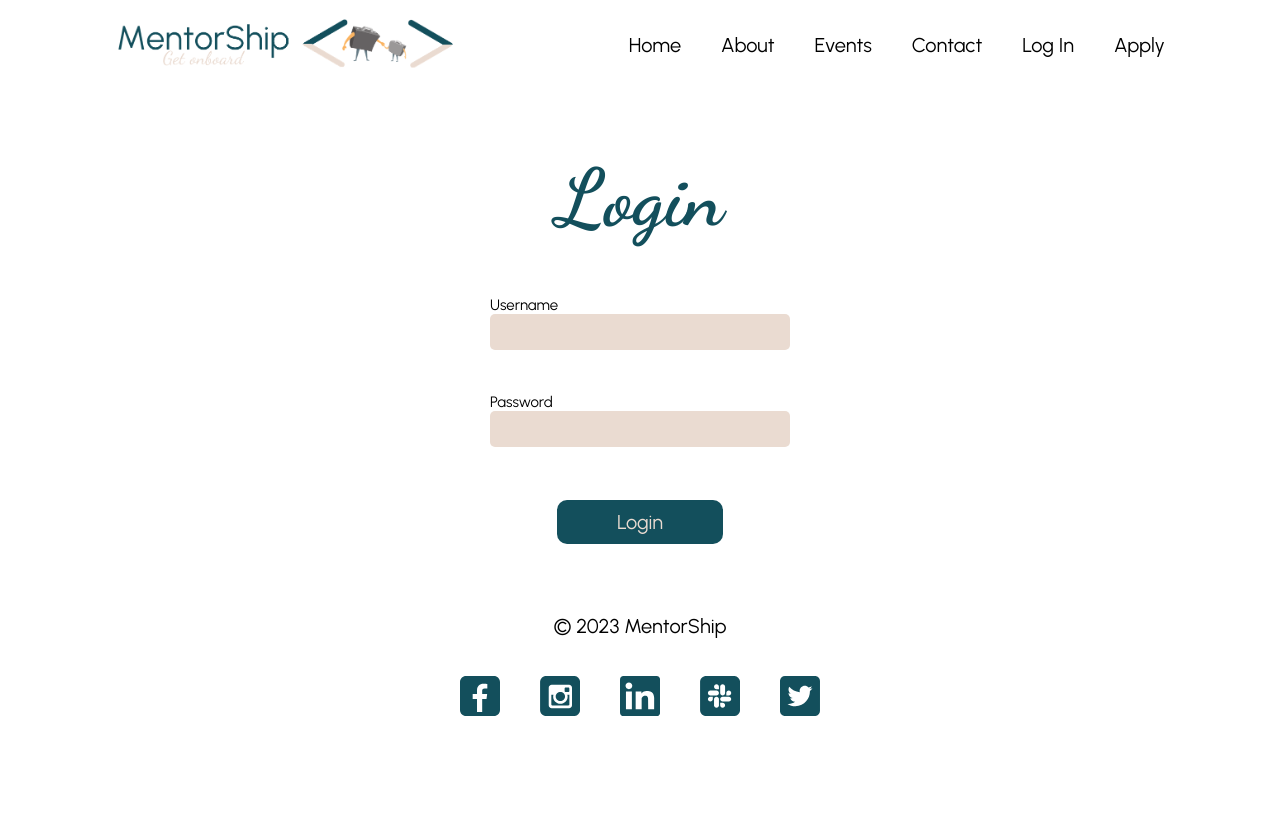
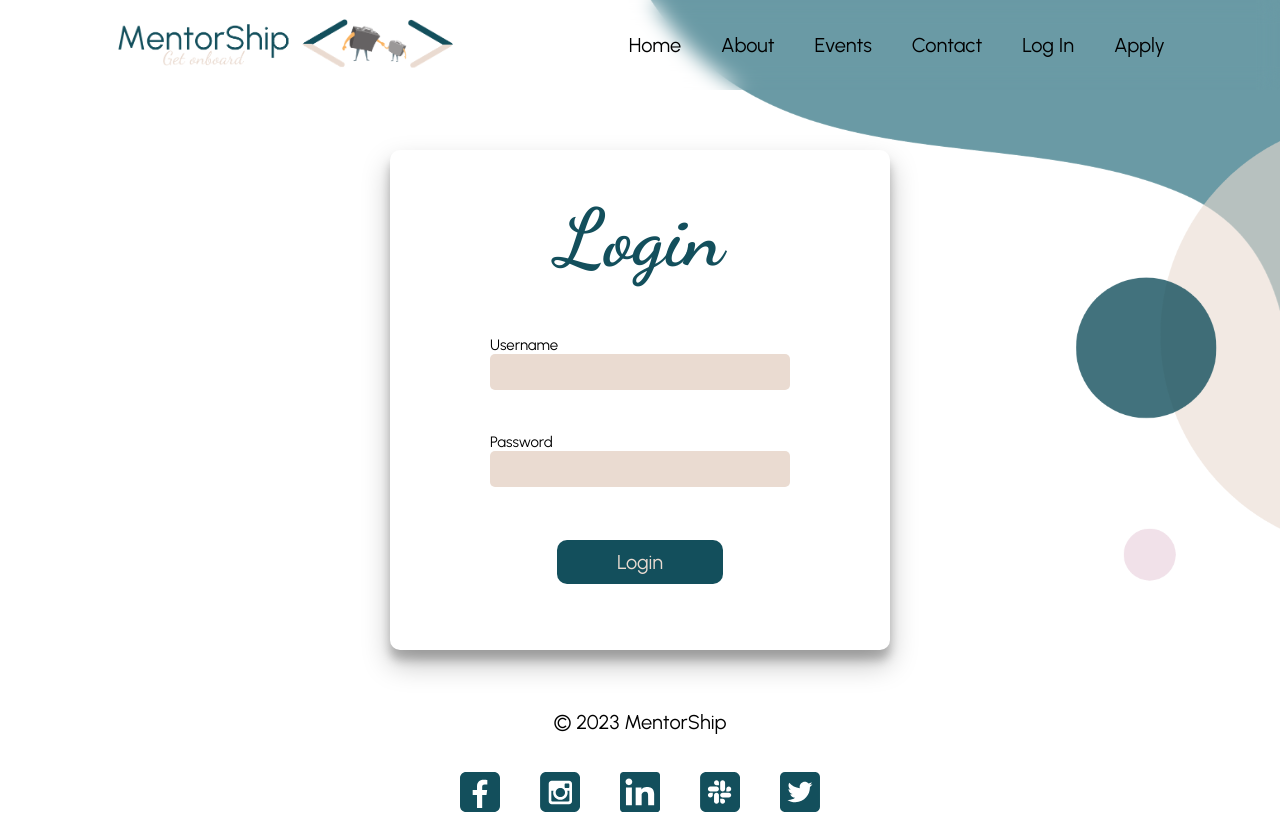
Before and after one commit to SheCodesAus/layer_8_victory_frontend_bris_2023, a React (Vite) app: page /login in a window 1280 px wide. Before the commit the page ends 800 px from the top, so only its background shows below. Built offline with nearby package versions, Linux system fonts and the light colour scheme.

Commit message:
structure and css

```diff
--- a/src/components/LoginForm/LoginForm.jsx
+++ b/src/components/LoginForm/LoginForm.jsx
@@ -32,7 +32,6 @@ const LoginForm  = () =>{
                 credentials.password,
                 ).then((response) => {
                     window.localStorage.setItem("token", response.token);
-
                     setAuth({
                         token: response.token,
                     });
@@ -42,10 +41,12 @@ const LoginForm  = () =>{
     };
 
 return(
-    <form className="login-form">
+    <form className="login-form background">
+        <img src="/background1.png" alt="" />
+        <div className="container">
+            <div className="form-container">
                 <div>
                     <h1 className="login_title">Login</h1>
-
                     <label htmlFor="username" className="label-login">Username </label><br/>
                     <input
                         className="login-input"
@@ -66,8 +67,8 @@ return(
                 </div>
                 <br/>
                 <Button text={"Login"} btnClass = "btn-info " onClick={handleSubmit}/>
-
-
+            </div>
+        </div>
     </form>
     )
 }
```
Lines whose indentation alone changed are shown as unchanged.
